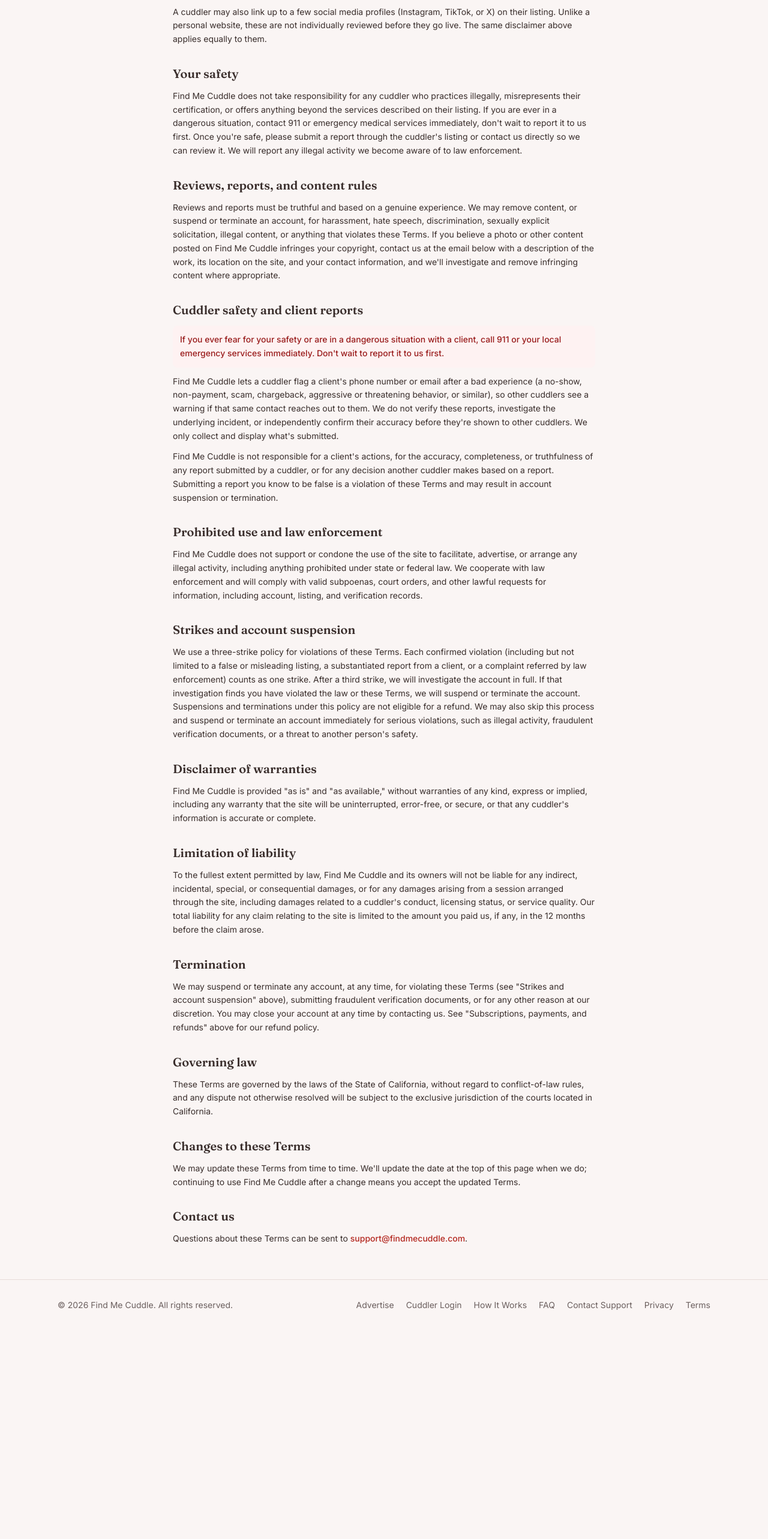
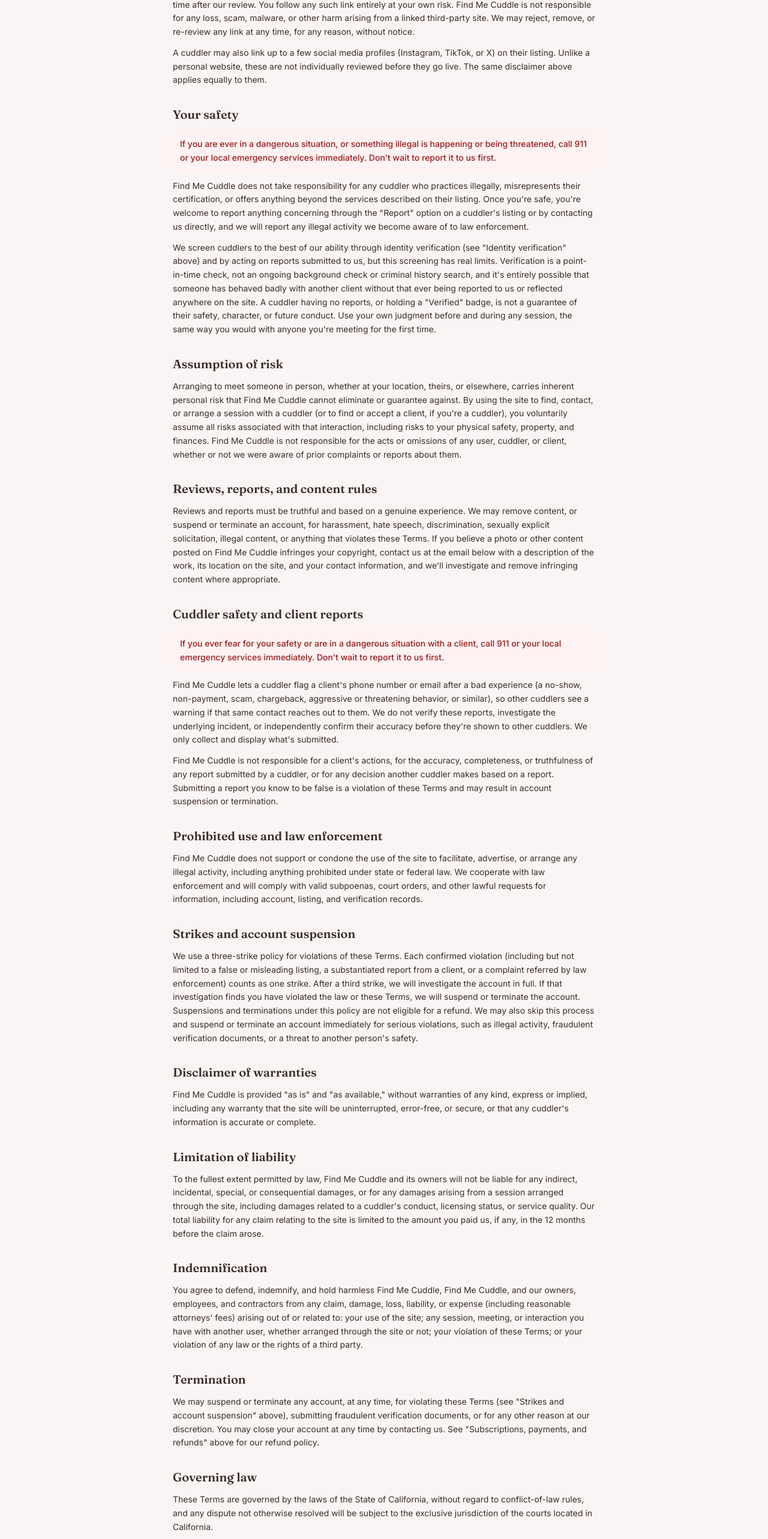
Before and after one commit to findmecuddle/findmecuddlemainsite, a Next.js app: page /terms in a window 1280 px wide. Shown: the part 2121-4687 px from the top of the page at 60% size. Before the commit the page ends 4339 px from the top, so only its background shows below. Built offline with nearby package versions, Linux system fonts and the light colour scheme; no server answers.

Commit message:
Simplify hours to one block/day, warmer copy, stronger Terms, security fixes

```diff
--- a/src/app/actions.ts
+++ b/src/app/actions.ts
@@ -464,6 +464,11 @@
 // ---------- Ledger (dashboard helper) ----------
 
 export async function recentLedger(cuddlerId: string) {
+  // Same "this file is a public server action surface" reasoning as listInquiries above — billing
+  // history shouldn't be readable by anyone who can call this with someone else's id.
+  const me = await currentCuddler();
+  if (!me || me.id !== cuddlerId) return [];
+
   return db
     .select()
     .from(creditEvents)
@@ -479,6 +484,13 @@
 // or individually searchable listing — see the schema.ts comment on agencyEmployees.
 
 export async function listEmployees(cuddlerId: string) {
+  // Employee roster data is shown publicly on the agency's own profile page anyway, so this isn't
+  // sensitive, but every export in a "use server" file is independently callable as a server
+  // action regardless of which page renders a button for it — same reasoning as listInquiries and
+  // recentLedger above, kept here too for consistency rather than as an exception to the pattern.
+  const me = await currentCuddler();
+  if (!me || me.id !== cuddlerId) return [];
+
   return db
     .select()
     .from(agencyEmployees)
@@ -668,6 +680,14 @@
 }
 
 export async function listInquiries(cuddlerId: string) {
+  // Auth check even though every current caller already passes the signed-in cuddler's own id
+  // (see dashboard/page.tsx) — this file is "use server", so every exported function here is
+  // independently callable as a server action with arbitrary arguments, not just from the pages
+  // that happen to render a button for it. Without this, anyone could call listInquiries() with
+  // another cuddler's id and read their clients' names, phone numbers, and emails directly.
+  const me = await currentCuddler();
+  if (!me || me.id !== cuddlerId) return [];
+
   const rows = await db
     .select()
     .from(inquiries)
--- a/src/app/how-it-works/page.tsx
+++ b/src/app/how-it-works/page.tsx
@@ -10,7 +10,7 @@
 export default function HowItWorksPage() {
   return (
     <div className="container-page max-w-3xl py-14">
-      <p className="text-xs font-semibold uppercase tracking-[0.2em] text-spruce">For Cuddlers &amp; Agencies</p>
+      <p className="text-xs font-semibold uppercase tracking-[0.2em] text-spruce">For Cuddlers</p>
       <h1 className="mt-2 font-display text-4xl font-semibold tracking-tight">
         How Messaging &amp; Client Screening Work
       </h1>
--- a/src/app/layout.tsx
+++ b/src/app/layout.tsx
@@ -6,9 +6,9 @@
 import { currentCuddler } from "@/lib/auth";
 
 export const metadata: Metadata = {
-  title: { default: `${SITE_NAME} · Find A Cuddle Professional Or Agency Near You`, template: `%s · ${SITE_NAME}` },
+  title: { default: `${SITE_NAME} · Find A Cuddler Near You`, template: `%s · ${SITE_NAME}` },
   description:
-    "Find Me Cuddle: search independent cuddle professionals and agencies near you by zip code, city, or address. Studio, mobile, and on-the-go sessions.",
+    "Find Me Cuddle: search independent cuddlers near you by zip code or city. In-person and virtual sessions.",
   manifest: "/site.webmanifest",
   verification: {
     google: "vD6qNaffOnVOBUJ_tx6sFZEKU3GH6t9FxOmmuQT_d0E",
--- a/src/app/page.tsx
+++ b/src/app/page.tsx
@@ -79,22 +79,6 @@
     <>
       {/* eslint-disable-next-line react/no-danger */}
       <script type="application/ld+json" dangerouslySetInnerHTML={{ __html: JSON.stringify(jsonLd) }} />
-      <section className="border-b border-line bg-spruce-tint">
-        <div className="container-page py-6 text-center">
-          <p className="text-xs font-semibold uppercase tracking-[0.2em] text-spruce">
-            For Cuddlers &amp; Agencies
-          </p>
-          <h2 className="mx-auto mt-2 max-w-2xl font-display text-xl font-semibold leading-snug sm:text-2xl">
-            A Warmer Way To List Your Cuddle Practice
-          </h2>
-          <p className="mx-auto mt-2 max-w-2xl text-sm text-stone2">
-            We built {SITE_NAME} because cuddlers deserve a home that actually feels like it's on their
-            side: no surprise bans, no playing favorites, just a simple listing that puts a real, human
-            connection front and center.
-          </p>
-        </div>
-      </section>
-
       <section
         className="border-b border-line bg-cover bg-center"
         style={{
--- a/src/app/terms/page.tsx
+++ b/src/app/terms/page.tsx
@@ -115,7 +115,10 @@
             Clients choose, contact, and schedule directly with cuddlers at their own discretion. Any
             arrangement, payment, or dispute regarding a session is strictly between the client and the
             cuddler. {SITE_NAME} is not responsible for the quality, safety, legality, or outcome of any
-            session booked through the site.
+            session booked through the site, or for anything a client does, says, or requests once they've
+            contacted a cuddler through the site. We're simply an advertising platform that helps cuddlers
+            promote their services and gives clients a way to find them; we don't participate in, oversee, or
+            take responsibility for what happens after that initial contact is made.
           </p>
         </section>
 
@@ -140,13 +143,38 @@
 
         <section>
           <h2 className="font-display text-xl font-semibold">Your safety</h2>
+          <p className="mt-3 rounded-lg bg-red-50 p-3 font-medium text-red-800">
+            If you are ever in a dangerous situation, or something illegal is happening or being threatened,
+            call 911 or your local emergency services immediately. Don't wait to report it to us first.
+          </p>
           <p className="mt-3">
             {SITE_NAME} does not take responsibility for any cuddler who practices illegally, misrepresents their
-            certification, or offers anything beyond the services described on their listing. If you are ever in a
-            dangerous situation, contact 911 or emergency medical services immediately, don't wait to report it to
-            us first. Once you're safe, please submit a report through the cuddler's listing or contact us
-            directly so we can review it. We will report any illegal activity we become aware of to law
-            enforcement.
+            certification, or offers anything beyond the services described on their listing. Once you're safe,
+            you're welcome to report anything concerning through the "Report" option on a cuddler's listing or by
+            contacting us directly, and we will report any illegal activity we become aware of to law enforcement.
+          </p>
+          <p className="mt-3">
+            We screen cuddlers to the best of our ability through identity verification (see "Identity
+            verification" above) and by acting on reports submitted to us, but this screening has real limits.
+            Verification is a point-in-time check, not an ongoing background check or criminal history search,
+            and it's entirely possible that someone has behaved badly with another client without that ever
+            being reported to us or reflected anywhere on the site. A cuddler having no reports, or holding a
+            "Verified" badge, is not a guarantee of their safety, character, or future conduct. Use your own
+            judgment before and during any session, the same way you would with anyone you're meeting for the
+            first time.
+          </p>
+        </section>
+
+        <section>
+          <h2 className="font-display text-xl font-semibold">Assumption of risk</h2>
+          <p className="mt-3">
+            Arranging to meet someone in person, whether at your location, theirs, or elsewhere, carries
+            inherent personal risk that {SITE_NAME} cannot eliminate or guarantee against. By using the site to
+            find, contact, or arrange a session with a cuddler (or to find or accept a client, if you're a
+            cuddler), you voluntarily assume all risks associated with that interaction, including risks to your
+            physical safety, property, and finances. {SITE_NAME} is not responsible for the acts or omissions of
+            any user, cuddler, or client, whether or not we were aware of prior complaints or reports about
+            them.
           </p>
         </section>
 
@@ -228,6 +256,17 @@
         </section>
 
         <section>
+          <h2 className="font-display text-xl font-semibold">Indemnification</h2>
+          <p className="mt-3">
+            You agree to defend, indemnify, and hold harmless {SITE_NAME}, {LEGAL_ENTITY}, and our owners,
+            employees, and contractors from any claim, damage, loss, liability, or expense (including reasonable
+            attorneys' fees) arising out of or related to: your use of the site; any session, meeting, or
+            interaction you have with another user, whether arranged through the site or not; your violation of
+            these Terms; or your violation of any law or the rights of a third party.
+          </p>
+        </section>
+
+        <section>
           <h2 className="font-display text-xl font-semibold">Termination</h2>
           <p className="mt-3">
             We may suspend or terminate any account, at any time, for violating these Terms (see "Strikes and
--- a/src/lib/config.ts
+++ b/src/lib/config.ts
@@ -130,10 +130,10 @@
   { day: 6, label: "Saturday" },
   { day: 0, label: "Sunday" },
 ];
-// Up to this many separate open time blocks per day (e.g. 9-10am, then 11am-1pm) — see
-// cuddlerHours in lib/schema.ts and HoursForm.tsx. A fixed cap keeps the hours form static (no
-// client-side add/remove-row JS needed) while still covering realistic gap-in-the-day schedules.
-export const HOUR_BLOCKS_PER_DAY = 3;
+// One open time block per day (a single open/close pair) — see cuddlerHours in lib/schema.ts and
+// HoursForm.tsx. The underlying table still supports multiple blocks a day via blockIndex, kept in
+// case this changes later, but the form only ever collects one per day right now.
+export const HOUR_BLOCKS_PER_DAY = 1;
 
 // --- Rates ---
 // A single flat hourly rate for in-person sessions, plus an optional separate rate for virtual
```
Also changed, not shown: src/app/dashboard/HoursForm.tsx (+11 -17 lines), 1 other file (tests, documents, lock files or other folders).
